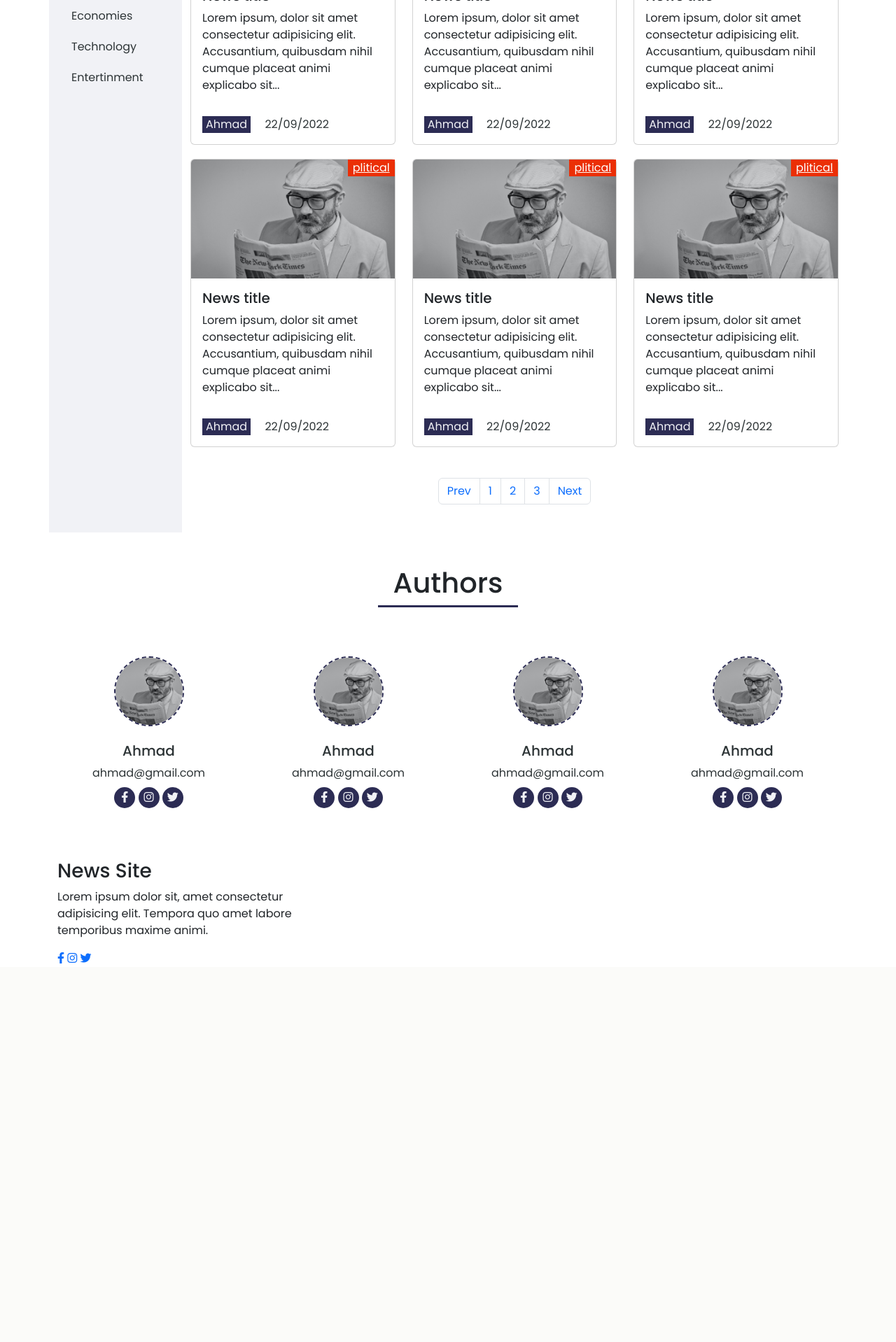
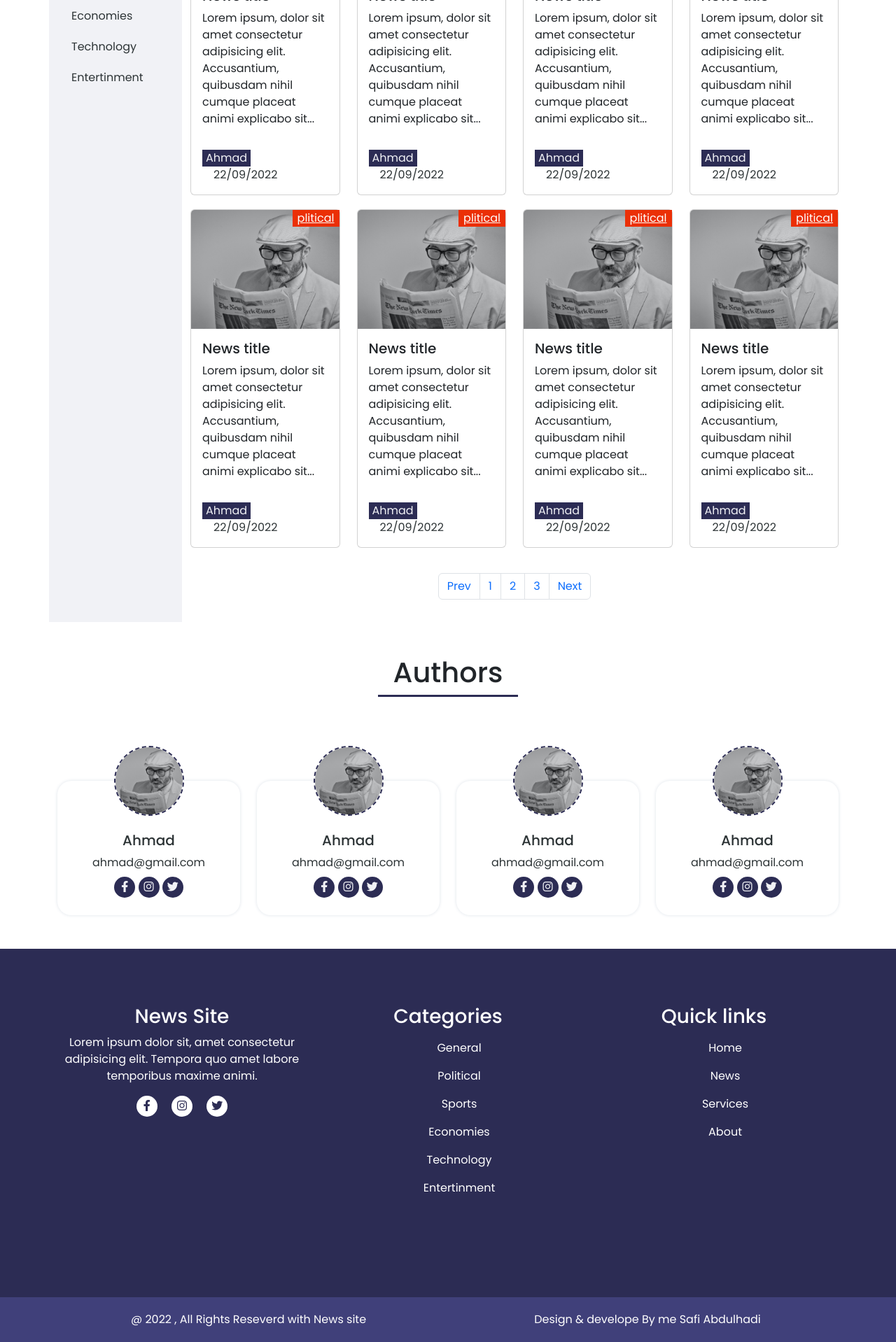
Before and after one commit to safiabdulhadi/news_website_proj, a PHP site: page / in a window 1280 px wide. Shown: the part 800-2718 px from the top of the page at 70% size. Before the commit the page ends 2177 px from the top, so only its background shows below. Run offline with PHP 8.4, Linux system fonts and the light colour scheme.

Commit message:
finish the footer

```diff
--- a/assets/css/style.css
+++ b/assets/css/style.css
@@ -4,8 +4,10 @@
   --blue: #2c2c54;
   --blue-100: #40407a;
   --red: #eb2f06;
+  --gray: #dfe4ea;
   --gray-200: #f1f2f6;
   --white: #fff;
+  --gray-100: #fff;
   --black: #2d3436;
 }
 
@@ -205,6 +207,62 @@
 .author-section .card-body .socail-links a:hover {
   background-color: var(--blue-100);
 }
+
+/* Footer Section */
+/* Here Footer start  */
+
+.footer {
+  background-color: var(--blue);
+  padding: 80px 0;
+  color: var(--gray-100);
+  text-align: center;
+}
+.footer a {
+  color: var(--gray-100);
+  text-decoration: none;
+}
+.footer ul {
+  list-style: none;
+  padding: none;
+}
+.footer ul li {
+  line-height: 2.5;
+}
+.footer ul li:hover {
+  transform: translateX(10px);
+}
+
+.footer .socail-links a {
+  display: inline-block;
+  width: 30px;
+  height: 30px;
+  border-radius: 50%;
+  background-color: var(--gray-100);
+  color: var(--blue);
+  line-height: 30px;
+}
+.footer .socail-links a:hover {
+  transform: translateY(10px);
+}
+.footer .col-md-4 {
+  margin-bottom: 40px;
+}
+
+/* End of the footer  */
+.bottom-footer {
+  background-color: var(--blue-100);
+  color: var(--gray-100);
+  text-align: center;
+  padding: 20px 0;
+}
+.bottom-footer p {
+  margin: 0;
+}
+.bottom-footer a {
+  color: var(--gray-100);
+}
+
+/* This media query for Autour */
 @media screen and (max-width: 786px) {
   .author-section {
     margin-bottom: 90px;
--- a/commonsF/footer.php
+++ b/commonsF/footer.php
@@ -1,4 +1,4 @@
-<footer class="container-fluid">
+<footer class="container-fluid footer">
     <div class="container">
         <div class="row">
             <div class="col-md-4">
@@ -7,21 +7,51 @@
                     <p>Lorem ipsum dolor sit, amet consectetur adipisicing elit. Tempora quo amet labore temporibus maxime animi.</p>
                     <div class="socail-links">
                         <a href=""><i class="fa-brands fa-facebook-f"></i></i></a>
-                        <a href=""><i class="fa-brands fa-instagram"></i></a>
+                        <a href="" class="mx-3"><i class="fa-brands fa-instagram"></i></a>
                         <a href=""><i class="fa-brands fa-twitter"></i></a>
                     </div>
                 </div>
             </div>
             <div class="col-md-4">
-
+                <div>
+                    <h3>Categories</h3>
+                    <ul>
+                        <li><a href="">General</a></li>
+                        <li><a href="">Political</a></li>
+                        <li><a href="">Sports</a></li>
+                        <li><a href="">Economies</a></li>
+                        <li><a href="">Technology</a></li>
+                        <li><a href="">Entertinment</a></li>
+                    </ul>
+                </div>
             </div>
             <div class="col-md-4">
-
+                <div>
+                    <h3>Quick links</h3>
+                    <ul>
+                        <li><a href="">Home</a></li>
+                        <li><a href="">News</a></li>
+                        <li><a href="">Services</a></li>
+                        <li><a href="">About</a></li>
+                    </ul>
+                </div>
             </div>
         </div>
     </div>
+</footer>
 
-</footer>
+<div class="container-fluid bottom-footer">
+    <div class="container">
+        <div class="row">
+            <div class="col-md-6">
+                <p>@ 2022 , All Rights Reseverd with News site</p>
+            </div>
+            <div class="col-md-6">
+                <p>Design & develope By me Safi Abdulhadi</p>
+            </div>
+        </div>
+    </div>
+</div>
 
 
 
--- a/index.php
+++ b/index.php
@@ -46,7 +46,7 @@
         <div class="col-md-10">
             <div class="row">
                 <!-- this cards -->
-                <div class="col-md-4">
+                <div class="col-md-3">
                     <div class="card home-news">
                         <div class="new-thumb">
                             <img src="assets/images/pexels-mali-maeder-902194.jpg" class="card-img-top" alt="it is a photo ">
@@ -66,7 +66,7 @@
 
 
 
-                <div class="col-md-4">
+                <div class="col-md-3">
                     <div class="card home-news">
                         <div class="new-thumb">
                             <img src="assets/images/pexels-mali-maeder-902194.jpg" class="card-img-top" alt="it is a photo ">
@@ -82,7 +82,7 @@
                         </div>
                     </div>
                 </div>
-                <div class="col-md-4">
+                <div class="col-md-3">
                     <div class="card home-news">
                         <div class="new-thumb">
                             <img src="assets/images/pexels-mali-maeder-902194.jpg" class="card-img-top" alt="it is a photo ">
@@ -99,7 +99,7 @@
                     </div>
                 </div>
 
-                <div class="col-md-4">
+                <div class="col-md-3">
                     <div class="card home-news">
                         <div class="new-thumb">
                             <img src="assets/images/pexels-mali-maeder-902194.jpg" class="card-img-top" alt="it is a photo ">
@@ -117,7 +117,7 @@
                 </div>
 
 
-                <div class="col-md-4">
+                <div class="col-md-3">
                     <div class="card home-news">
                         <div class="new-thumb">
                             <img src="assets/images/pexels-mali-maeder-902194.jpg" class="card-img-top" alt="it is a photo ">
@@ -135,7 +135,41 @@
                 </div>
 
 
-                <div class="col-md-4">
+                <div class="col-md-3">
+                    <div class="card home-news">
+                        <div class="new-thumb">
+                            <img src="assets/images/pexels-mali-maeder-902194.jpg" class="card-img-top" alt="it is a photo ">
+                            <a href="#">plitical</a>
+                        </div>
+                        <div class="card-body">
+                            <h5 class="card-title">News title</h5>
+                            <p class="card-text">Lorem ipsum, dolor sit amet consectetur adipisicing elit. Accusantium, quibusdam nihil cumque placeat animi explicabo sit...</p>
+                        </div>
+                        <div class="card-body">
+                            <a href="#" class="card-link">Ahmad</a>
+                            <a href="#" class="card-link">22/09/2022</a>
+                        </div>
+                    </div>
+                </div>
+
+                <div class="col-md-3">
+                    <div class="card home-news">
+                        <div class="new-thumb">
+                            <img src="assets/images/pexels-mali-maeder-902194.jpg" class="card-img-top" alt="it is a photo ">
+                            <a href="#">plitical</a>
+                        </div>
+                        <div class="card-body">
+                            <h5 class="card-title">News title</h5>
+                            <p class="card-text">Lorem ipsum, dolor sit amet consectetur adipisicing elit. Accusantium, quibusdam nihil cumque placeat animi explicabo sit...</p>
+                        </div>
+                        <div class="card-body">
+                            <a href="#" class="card-link">Ahmad</a>
+                            <a href="#" class="card-link">22/09/2022</a>
+                        </div>
+                    </div>
+                </div>
+
+                <div class="col-md-3">
                     <div class="card home-news">
                         <div class="new-thumb">
                             <img src="assets/images/pexels-mali-maeder-902194.jpg" class="card-img-top" alt="it is a photo ">
@@ -153,7 +187,7 @@
                 </div>
             </div>
             <!-- this is Pagination-->
-            <div class="row my-4 ">
+            <div class="row my-3">
                 <div class="col">
 
                     <ul class="pagination justify-content-center">
```
